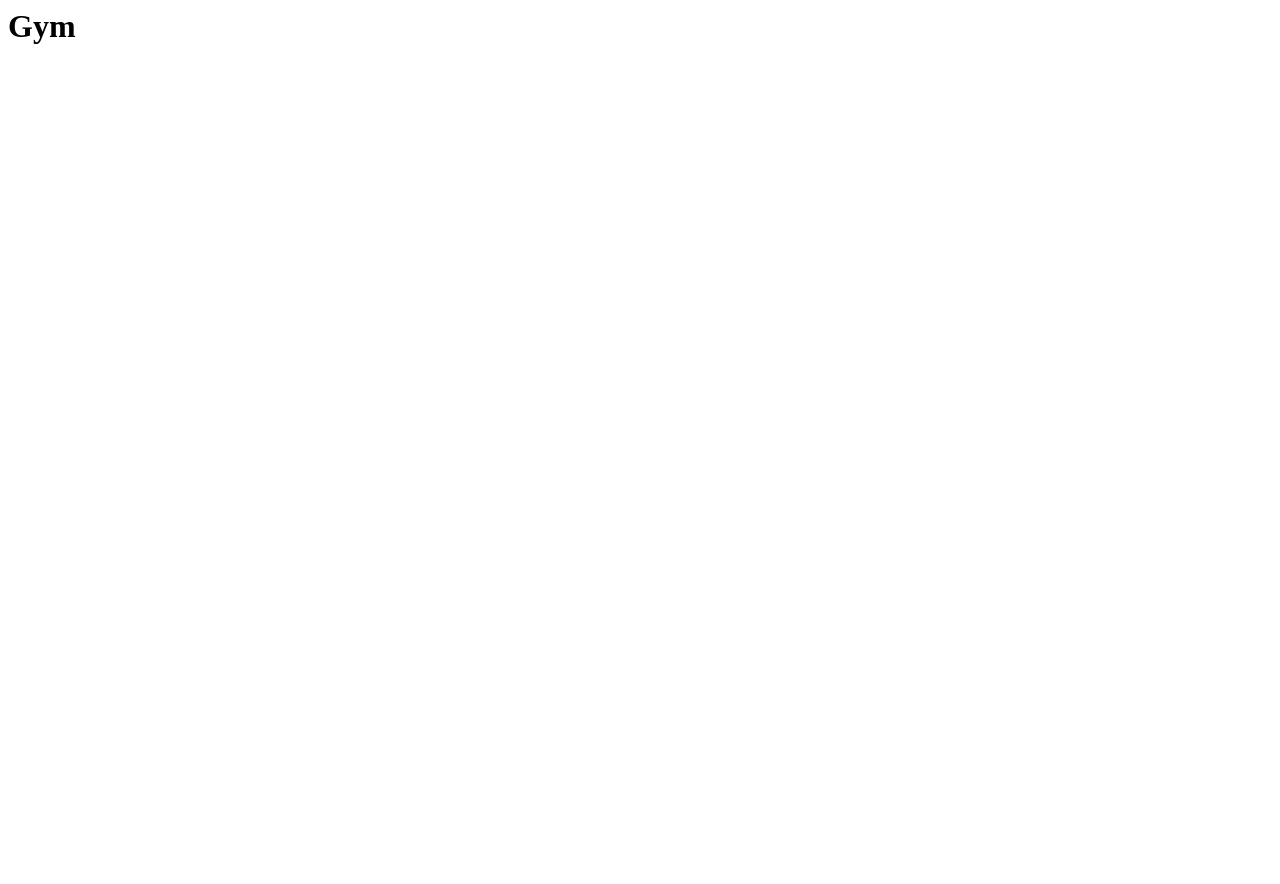
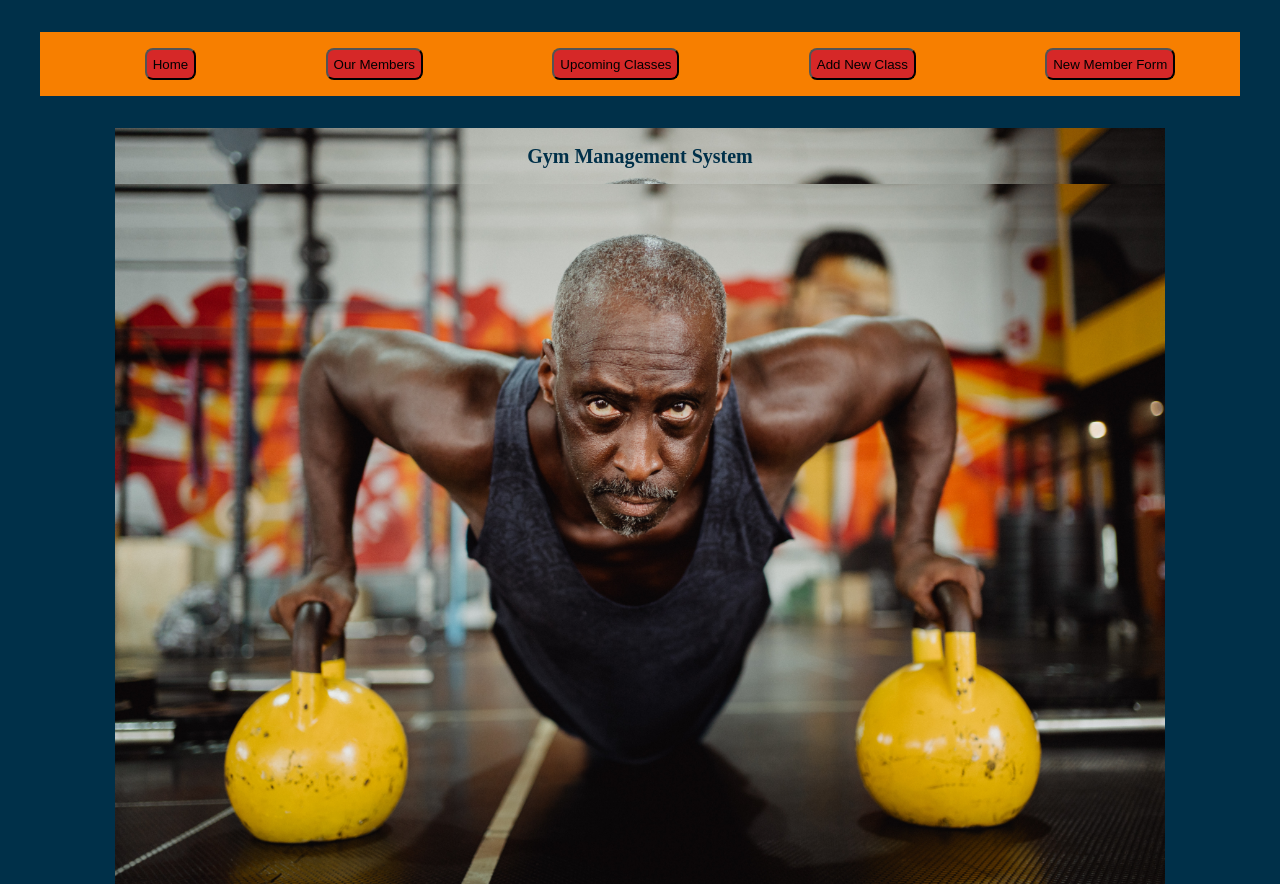
Before and after one commit to fukiran/Gym-management-solo-project, a Flask app: page / in a window 1280 px wide. Before the commit the page is almost empty. Before the commit the page ends 44 px from the top, so only its background shows below. Run offline with Flask 2, Linux system fonts and the light colour scheme.

Commit message:
base html, some css

```diff
--- /dev/null
+++ b/static/css/style.css
@@ -0,0 +1,42 @@
+body {
+    background-color: rgb(0, 48, 73);
+}
+body > main > nav > ul{
+    background-color:rgb(247, 127, 0);
+    list-style: none;
+    display: flex;
+    justify-content: space-around;
+    margin: 2em;
+    height: 4em;
+}
+body > main > nav > ul > li {
+    display: flex;
+    padding: 1em;
+}
+
+.myButton {
+    background-color: rgb(214, 40, 40);
+    border-radius:8px;
+    cursor:pointer;
+}
+.myButton:hover {
+	background-color:#FCBF49;
+}
+.myButton:active {
+	position:relative;
+	top:1px;
+}
+#content {
+    color:rgb(234, 226, 183);
+}
+#entry{
+    background: url('/static/images/pexels-ketut-subiyanto-4720268.jpg');
+    background-size: cover;
+    background-repeat: no-repeat;
+    height: 40em;
+    display: flex;
+    flex-direction: column;
+    align-items: center;
+    margin-left: 8em;
+    margin-right: 8em;
+}
--- a/templates/base.html
+++ b/templates/base.html
@@ -0,0 +1,29 @@
+<!DOCTYPE html>
+<html lang="en">
+<head>
+    <meta charset="UTF-8">
+    <meta name="viewport" content="width=device-width, initial-scale=1.0">
+    <link rel="stylesheet" href="{{ url_for('static', filename='css/style.css') }}">
+
+    <title>Gym Management</title>
+</head>
+<body>
+    <main>
+    <nav>
+        <ul>
+            <li><button  class="myButton" onclick="window.location.href='/'">Home</button></li>
+            <li><button  class="myButton" onclick="window.location.href='/members'">Our Members</button></li>
+            <li><button  class="myButton" onclick="window.location.href='/sessions'">Upcoming Classes</button></li>
+            <li><button  class="myButton" onclick="window.location.href='/sessions/new'">Add New Class</button></li>
+            <li><button  class="myButton" onclick="window.location.href='/members/new'">New Member Form</button></li>
+
+        </ul>
+    </nav>
+    <section id ="content">
+        {% block content %}
+
+        {% endblock %}
+    </section>
+    </main>
+</body>
+</html>
--- a/templates/index.html
+++ b/templates/index.html
@@ -1 +1,9 @@
-<h1>Gym</h1>
+{% extends 'base.html' %}
+
+{% block content %}
+
+<sub id = "entry">
+<h1 style="color:rgb(0, 48, 73);" >Gym Management System</h1>
+<img src="/static/images/pexels-ketut-subiyanto-4720268.jpg" height="700em">
+</sub>
+{% endblock %}
--- a/templates/members/edit.html
+++ b/templates/members/edit.html
@@ -1 +1,7 @@
+{% extends 'base.html' %}
+
+{% block content %}
+
 <h1>edit members form here</h1>
+
+{% endblock %}
--- a/templates/members/new.html
+++ b/templates/members/new.html
@@ -1 +1,7 @@
+{% extends 'base.html' %}
+
+{% block content %}
+
 <h1>new member form here</h1>
+
+{% endblock %}
--- a/templates/sessions/edit.html
+++ b/templates/sessions/edit.html
@@ -1 +1,6 @@
+{% extends 'base.html' %}
+
+{% block content %}
 <h1>edit session form here</h1>
+
+{% endblock %}
--- a/templates/sessions/new.html
+++ b/templates/sessions/new.html
@@ -1 +1,7 @@
+{% extends 'base.html' %}
+
+{% block content %}
 <h1>add new session here</h1>
+
+
+{% endblock %}
```
Also changed, not shown: templates/members/index.html (+9 -0 lines), templates/sessions/index.html (+12 -5 lines), db/gym.sql (line endings or trailing spaces), models/booking.py (line endings or trailing spaces), static/images/pexels-ketut-subiyanto-4720268.jpg (added), tests/member_test.py (line endings or trailing spaces).
